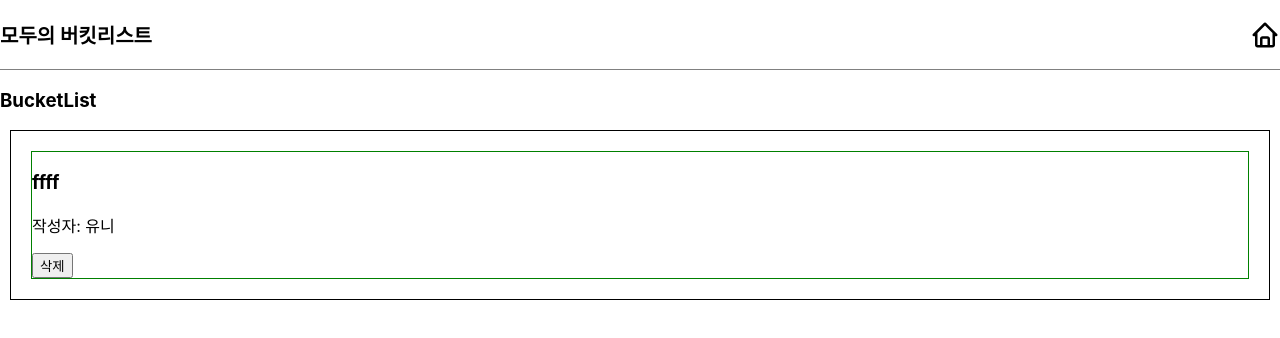
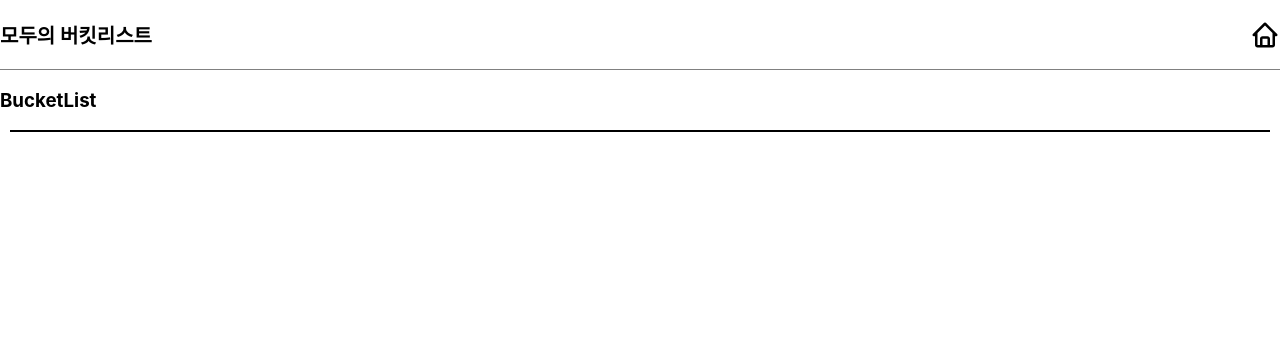
Before and after one commit to yooneeee/BucketList, a React (Create React App) app: page /lists in a window 1280 px wide. Shown: the top 338 px of the page. Built offline with nearby package versions, Linux system fonts and the light colour scheme; data requests are answered from the project's data file.

Commit message:
Fix: 버킷리스트 삭제 에러 수정

```diff
--- a/db.json
+++ b/db.json
@@ -1,10 +1,3 @@
 {
-  "bucketlists": [
-    {
-      "title": "ffff",
-      "nickname": "유니",
-      "contents": "wreewewtrew",
-      "id": "534e9dcc-cab8-4cd2-8549-9c57f58204c0"
-    }
-  ]
+  "bucketlists": []
 }
--- a/src/components/Bucket/Bucket.jsx
+++ b/src/components/Bucket/Bucket.jsx
@@ -46,7 +46,7 @@ function Bucket({ bucket }) {
     >
       <div>
         <h3>{bucket.title}</h3>
-        {/* <p onClick={handleDetailPageLinkClick}>[상세보기]</p> */}
+        {/*  <p onClick={handleDetailPageLinkClick}>[상세보기]</p> */}
       </div>
       <div height={10} />
       <p>작성자: {bucket.nickname}</p>
@@ -55,7 +55,7 @@ function Bucket({ bucket }) {
       <div>
         <button
           onClick={() => {
-            mutation.mutate(bucket.id);
+            if (window.confirm(CONFIRM_MESSAGE)) mutation.mutate(bucket.id);
           }}
         >
           삭제
```
